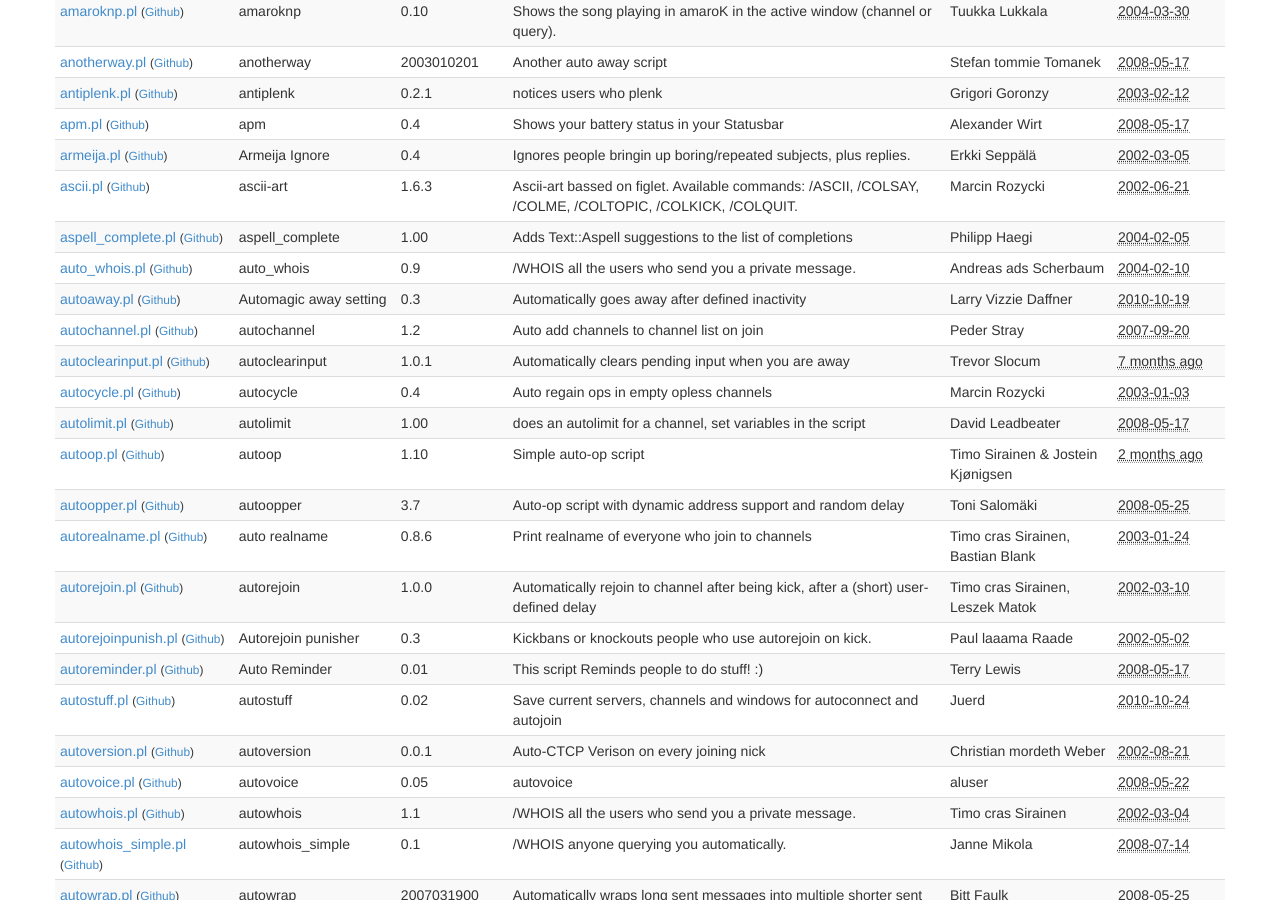
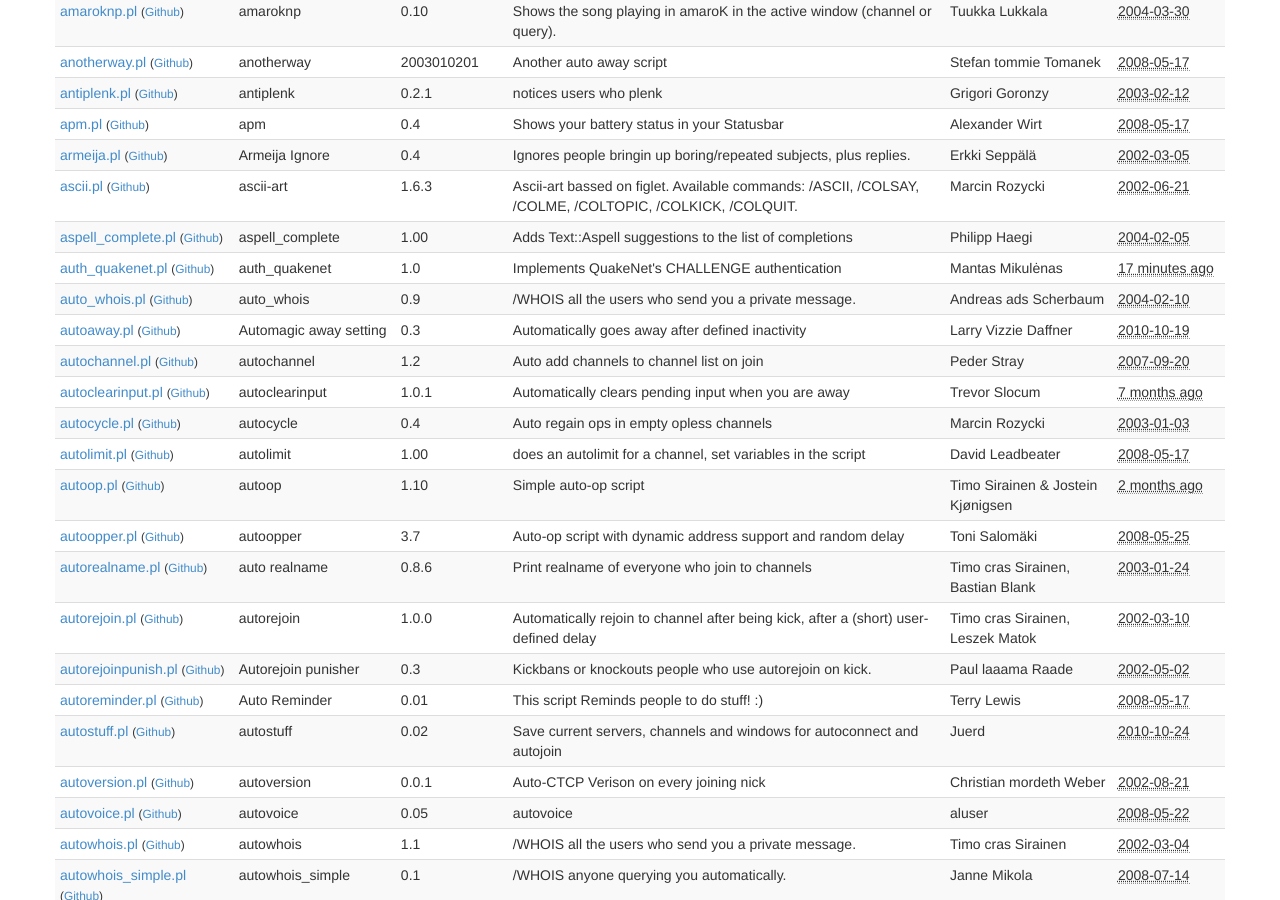
Before and after one commit to irssi/scripts.irssi.org, a Jekyll site: the page built from index.html, in a window 1280 px wide and 900 px high, scrolled down 1163 px. Built offline with Jekyll 4.4.1, drawn with Linux system fonts in a browser that asks for light colours.

Commit message:
Add auth_quakenet.pl

```diff
--- a/_data/scripts.yaml
+++ b/_data/scripts.yaml
@@ -229,6 +229,17 @@
   note: ""
   url: "http://www.mimir.ch/ph/"
   version: "1.00"
+
+- authors: "Mantas Mikulėnas"
+  contact: "grawity@gmail.com"
+  description: "Implements QuakeNet's CHALLENGE authentication"
+  filename: "auth_quakenet.pl"
+  modified: "2014-12-18 06:38"
+  license: "WTFPL v2 <http://sam.zoy.org/wtfpl/>"
+  modules: "Digest::HMAC Digest::SHA Digest::SHA1 Digest::MD5"
+  name: "auth_quakenet"
+  url: "https://nullroute.eu.org/~grawity/irssi.html"
+  version: "1.0"
 
 - authors: "Andreas ads Scherbaum"
   contact: "ads@ufp.de"
```
Also changed, not shown: 1 other file.
